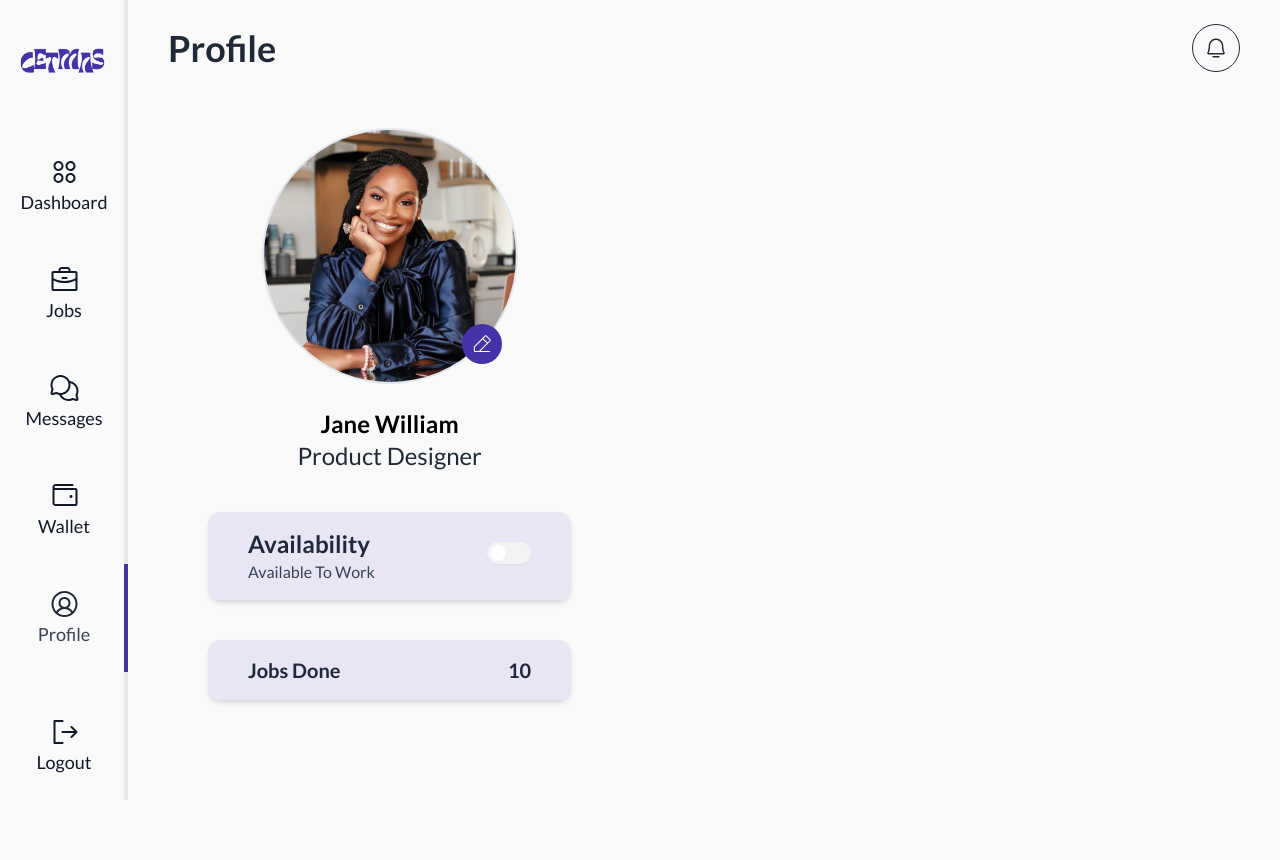
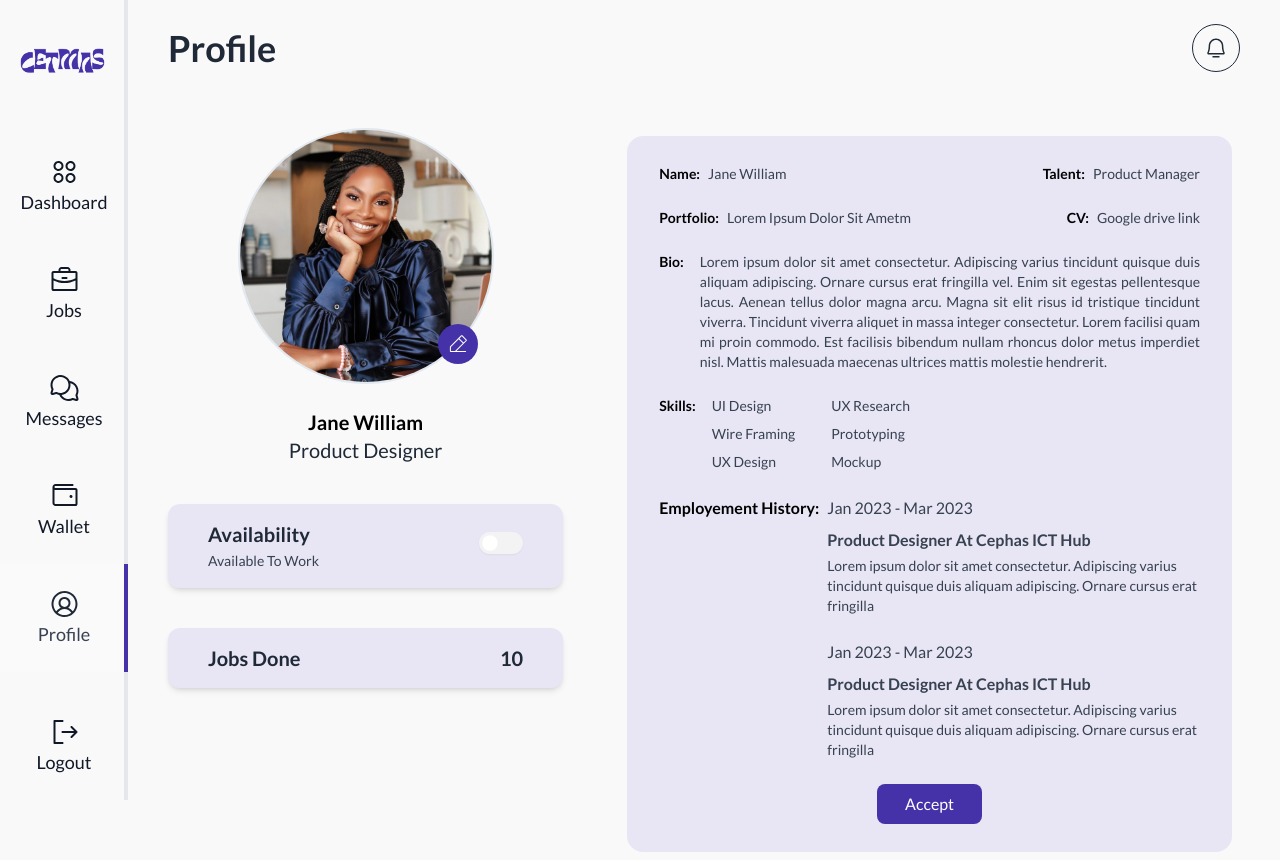
Before and after one commit to springboot20/CETMAS-LANDING-PAGE, a React (Vite) app: page /client/profile in a window 1280 px wide. Before the commit the page ends 800 px from the top, so only its background shows below. Built offline with nearby package versions, Linux system fonts and the light colour scheme; a web font is replaced by a local one.

Commit message:
client profile page component done

```diff
--- a/src/pages/dashboard/common/profile/Profile.tsx
+++ b/src/pages/dashboard/common/profile/Profile.tsx
@@ -24,20 +24,14 @@ export const Profile: React.FC<{ children: React.ReactNode }> = ({
       setProfilePicture(event.target.files[0]);
     }
 
-    if (profilePicture) {
-      const fileExt = profilePicture.name.split(".").pop();
-      if (fileExt) {
-        const extExists = isFileExtValid(fileExtensions, `.${fileExt}`);
-        console.log(extExists);
+    const fileExt = profilePicture.name.split(".").pop();
+    const extExists = isFileExtValid(fileExtensions, `.${fileExt}`);
 
-        if (!extExists) {
-          alert("Invalid file extension");
-          return;
-        }
-      }
+    if (!extExists) {
+      alert("Invalid file extension");
+    } else {
+      formData.append("profile-picture", profilePicture as Blob);
     }
-
-    formData.append("profile-picture", profilePicture as Blob);
   };
 
   const handleActive = () => {
@@ -45,7 +39,7 @@ export const Profile: React.FC<{ children: React.ReactNode }> = ({
   };
 
   return (
-    <section className="mt-32 px-4 xl:px-20">
+    <section className="mt-32 px-4 xl:px-10">
       <div className="grid grid-cols-1 lg:grid-cols-5 gap-8 xl:gap-14">
         <div className="space-y-10 col-span-full lg:col-span-2">
           <div className="flex items-center justify-center flex-col">
@@ -98,10 +92,10 @@ export const Profile: React.FC<{ children: React.ReactNode }> = ({
             </div>
 
             <div className="text-center">
-              <h3 className="text-base font-bold sm:text-xl capitalize lg:text-2xl">
+              <h3 className="text-base font-bold sm:text-lg capitalize lg:text-xl">
                 jane william
               </h3>
-              <p className="text-base font-medium text-gray-800 sm:text-xl lg:text-2xl capitalize">
+              <p className="text-base font-medium text-gray-800 sm:text-xl lg:text-xl capitalize">
                 product designer
               </p>
             </div>
@@ -109,10 +103,10 @@ export const Profile: React.FC<{ children: React.ReactNode }> = ({
 
           <Card className="flex items-center justify-between bg-[#A79BE1B2]/20 rounded-xl px-10">
             <div>
-              <h1 className="text-lg lg:text-2xl font-bold capitalize text-gray-800">
+              <h1 className="text-lg lg:text-xl font-bold capitalize text-gray-800">
                 availability
               </h1>
-              <span className="inline-block text-sm sm:text-base font-normal text-gray-700 capitalize">
+              <span className="inline-block text-xs sm:text-sm font-normal text-gray-700 capitalize">
                 available to work
               </span>
             </div>
--- a/src/pages/dashboard/common/profile/components/ClientProfile.tsx
+++ b/src/pages/dashboard/common/profile/components/ClientProfile.tsx
@@ -1,5 +1,106 @@
 import React from "react";
 
 export const ClientProfile: React.FC = () => {
-  return <></>;
+  return (
+    <div className="bg-[#A79BE1]/20 rounded-2xl px-4 lg:px-8 py-7">
+      <div className="max-w-2xl mx-auto grid gap-2 grid-cols-1 lg:grid-cols-2 lg:gap-6">
+        <div className="inline-flex space-x-2">
+          <h3 className="capitalize text-sm font-semibold">name: </h3>
+          <p className="capitalize text-sm font-normal text-gray-700">
+            jane william
+          </p>
+        </div>
+
+        <div className="inline-flex space-x-2 lg:place-self-end">
+          <h3 className="capitalize text-sm font-semibold">talent: </h3>
+          <p className="capitalize text-sm font-normal text-gray-700">
+            product manager
+          </p>
+        </div>
+
+        <div className="inline-flex space-x-2">
+          <h3 className="capitalize text-sm font-semibold">portfolio: </h3>
+          <p className="capitalize text-sm font-normal text-gray-700">
+            Lorem ipsum dolor sit ametm
+          </p>
+        </div>
+
+        <div className="inline-flex space-x-2 lg:place-self-end">
+          <h3 className="uppercase text-sm font-semibold">cv: </h3>
+          <p className="text-sm font-normal text-gray-700">Google drive link</p>
+        </div>
+
+        <div className="w-full flex items-start space-x-4 col-span-full">
+          <h3 className="capitalize text-sm font-semibold">bio: </h3>
+          <p className="text-sm font-normal text-gray-700 text-justify">
+            Lorem ipsum dolor sit amet consectetur. Adipiscing varius tincidunt
+            quisque duis aliquam adipiscing. Ornare cursus erat fringilla vel.
+            Enim sit egestas pellentesque lacus. Aenean tellus dolor magna arcu.
+            Magna sit elit risus id tristique tincidunt viverra. Tincidunt
+            viverra aliquet in massa integer consectetur. Lorem facilisi quam mi
+            proin commodo. Est facilisis bibendum nullam rhoncus dolor metus
+            imperdiet nisl. Mattis malesuada maecenas ultrices mattis molestie
+            hendrerit.
+          </p>
+        </div>
+
+        <div className="w-full flex items-start space-x-4 col-span-full">
+          <h3 className="capitalize text-sm font-semibold">skills: </h3>
+          <ul className="grid text-sm text-gray-700 sm:grid-cols-2 gap-x-9 gap-y-2">
+            <li>UI Design</li>
+            <li>UX Research</li>
+            <li>Wire Framing</li>
+            <li>Prototyping</li>
+            <li>UX Design</li>
+            <li>Mockup</li>
+          </ul>
+        </div>
+
+        <div className="w-full flex items-start flex-col sm:flex-row space-y-2 sm:space-y-0 space-x-2 2xl:space-x-5 col-span-full">
+          <h3 className="capitalize text-base font-semibold flex-shrink-0">
+            employement history:
+          </h3>
+          <div className="space-y-6">
+            <div className="flex items-stretch flex-col space-y-2 2xl:flex-row 2xl:space-y-0 2xl:space-x-4">
+              <h4 className="capitalize text-base font-medium text-gray-700 flex-shrink-0 ">
+                jan 2023 - mar 2023
+              </h4>
+              <div className="space-y-1">
+                <h3 className="capitalize text-base font-semibold text-gray-700 flex-shrink-0">
+                  Product Designer at Cephas ICT Hub
+                </h3>
+                <p className="text-sm text-gray-700 font-normal">
+                  Lorem ipsum dolor sit amet consectetur. Adipiscing varius
+                  tincidunt quisque duis aliquam adipiscing. Ornare cursus erat
+                  fringilla
+                </p>
+              </div>
+            </div>
+
+            <div className="flex items-stretch flex-col space-y-2 2xl:flex-row 2xl:space-y-0 2xl:space-x-4">
+              <h4 className="capitalize text-base font-medium text-gray-700 flex-shrink-0 ">
+                jan 2023 - mar 2023
+              </h4>
+              <div className="space-y-1">
+                <h3 className="capitalize text-base font-semibold text-gray-700 flex-shrink-0">
+                  Product Designer at Cephas ICT Hub
+                </h3>
+                <p className="text-sm text-gray-700 font-normal">
+                  Lorem ipsum dolor sit amet consectetur. Adipiscing varius
+                  tincidunt quisque duis aliquam adipiscing. Ornare cursus erat
+                  fringilla
+                </p>
+              </div>
+            </div>
+          </div>
+        </div>
+
+        <div className="col-span-full flex justify-center items-center">
+          <button className="text-base capitalize px-7 py-2 font-normal transition text-white bg-[#4632A8] hover:bg-[#4632A8]/80 active:bg-[#4632A8]/80 rounded-lg">
+            accept
+          </button>
+        </div>
+      </div>
+    </div>
+  );
 };
```
